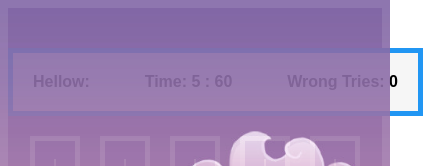
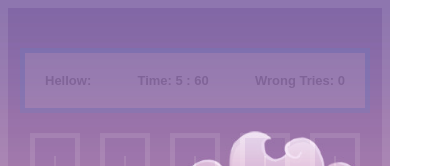
Before and after one commit to Abanoub-Adly/Memory-Game, a plain HTML site: page index.html in a window 390 px wide. Shown: the top 166 px of the page, 423 px wide, since content can reach past the window. Drawn offline with Linux system fonts and the light colour scheme.

Commit message:
new changes

```diff
--- a/main.css
+++ b/main.css
@@ -74,8 +74,8 @@ body{
 }
 @media(max-width:767px){
     .info-container{
-        width: 415px;
-        font-size: 16px;
+        width: 350px;
+        font-size: 13px;
     }
 }
 .memory-game-blocks{
```
